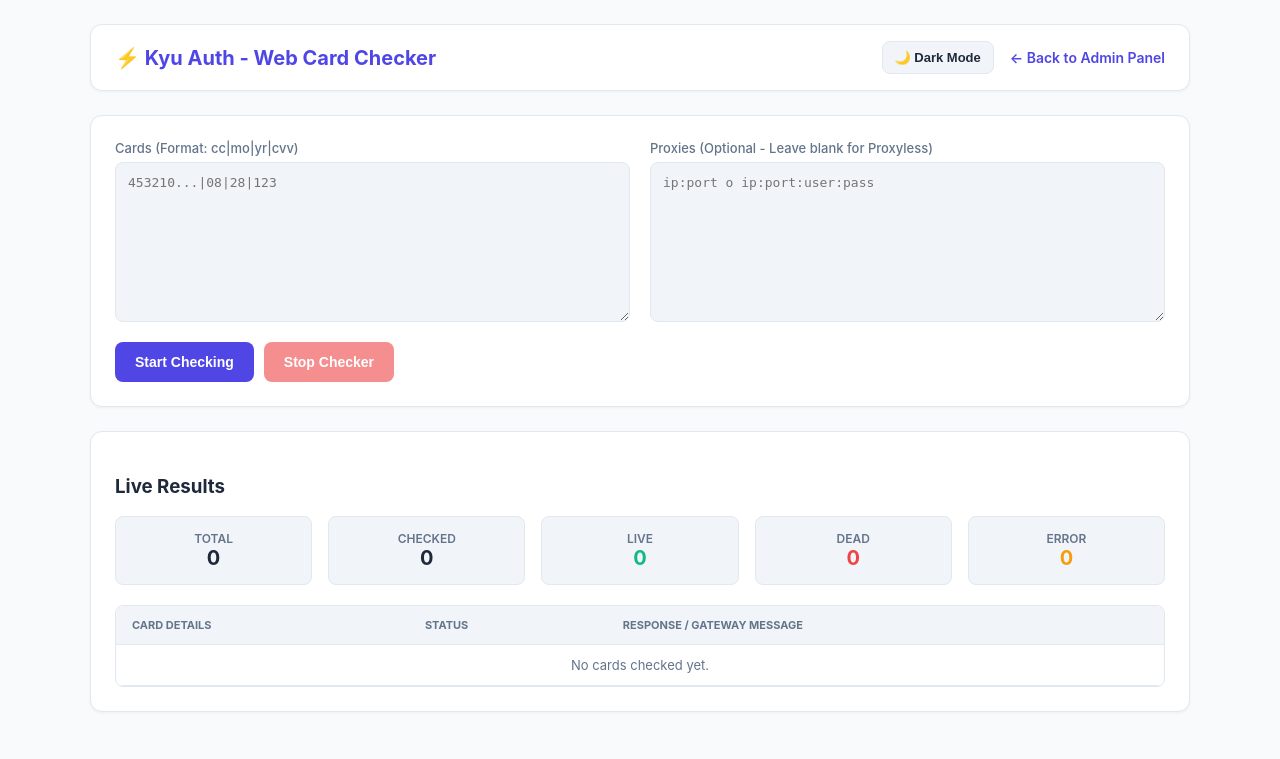
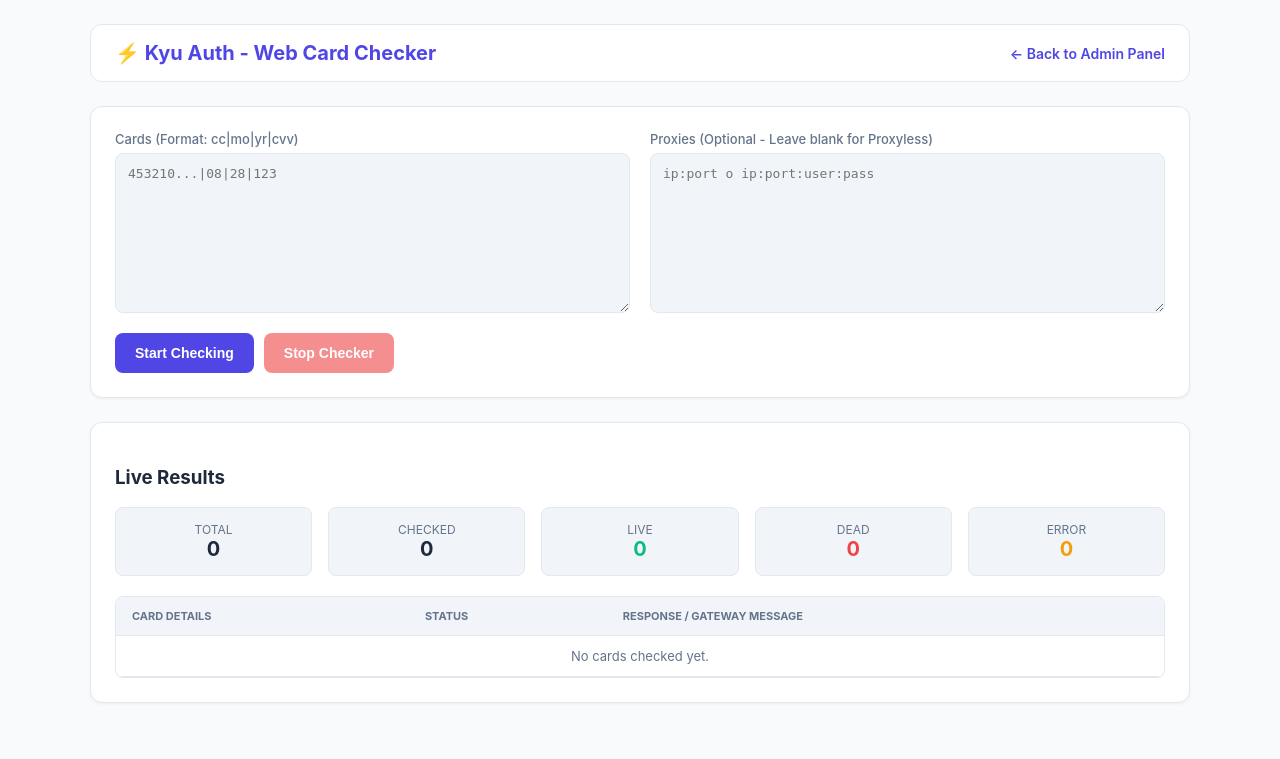
Before and after one commit to piemai/kyu-auth-api, a Flask app: page /checker in a window 1280 px wide. Shown: the top 759 px of the page. Run offline with Flask 3, Linux system fonts and the light colour scheme.

Commit message:
Update checker.html

```diff
--- a/templates/checker.html
+++ b/templates/checker.html
@@ -1,5 +1,5 @@
 <!DOCTYPE html>
-<html lang="en" data-theme="light">
+<html lang="en">
 <head>
     <meta charset="UTF-8">
     <meta name="viewport" content="width=device-width, initial-scale=1.0">
@@ -18,7 +18,6 @@
             --border-color: #e2e8f0;
             --table-header: #f1f5f9;
             --code-bg: #f1f5f9;
-            --shadow: 0 1px 3px rgba(0,0,0,0.05);
         }
 
         [data-theme="dark"] {
@@ -34,18 +33,16 @@
             --border-color: #334155;
             --table-header: #334155;
             --code-bg: #334155;
-            --shadow: 0 4px 6px -1px rgba(0, 0, 0, 0.2);
         }
 
         body {
-            font-family: 'Inter', system-ui, -apple-system, sans-serif;
+            font-family: 'Inter', sans-serif;
             background-color: var(--bg-color);
             color: var(--text-color);
             margin: 0;
             padding: 24px;
             display: flex;
             justify-content: center;
-            transition: background-color 0.3s ease, color 0.3s ease;
         }
 
         .container {
@@ -62,7 +59,6 @@
             padding: 16px 24px;
             border-radius: 12px;
             border: 1px solid var(--border-color);
-            box-shadow: var(--shadow);
         }
 
         header h1 {
@@ -71,39 +67,13 @@
             color: var(--primary-color);
         }
 
-        .header-actions {
-            display: flex;
-            align-items: center;
-            gap: 16px;
-        }
-
-        .theme-toggle {
-            background: var(--code-bg);
-            border: 1px solid var(--border-color);
-            color: var(--text-color);
-            padding: 8px 12px;
-            border-radius: 8px;
-            cursor: pointer;
-            font-size: 13px;
-            font-weight: 600;
-            display: flex;
-            align-items: center;
-            gap: 6px;
-            transition: background 0.2s;
-        }
-
-        .theme-toggle:hover {
-            background: var(--border-color);
-        }
-
         .card {
             background-color: var(--card-bg);
             border-radius: 12px;
             padding: 24px;
             margin-bottom: 24px;
             border: 1px solid var(--border-color);
-            box-shadow: var(--shadow);
-            transition: background-color 0.3s ease, border-color 0.3s ease;
+            box-shadow: 0 1px 3px rgba(0,0,0,0.05);
         }
 
         .grid-2 {
@@ -136,7 +106,6 @@
             font-size: 13px;
             box-sizing: border-box;
             resize: vertical;
-            transition: border-color 0.2s, background-color 0.2s;
         }
 
         textarea:focus { outline: none; border-color: var(--primary-color); }
@@ -163,7 +132,6 @@
             font-size: 12px;
             color: var(--text-muted);
             text-transform: uppercase;
-            font-weight: 600;
         }
 
         .stat-box strong {
@@ -175,12 +143,6 @@
         .stat-dead { color: var(--danger-color); }
         .stat-error { color: var(--warning-color); }
 
-        .btn-group {
-            margin-top: 16px;
-            display: flex;
-            gap: 10px;
-        }
-
         button {
             background-color: var(--primary-color);
             color: white;
@@ -190,14 +152,13 @@
             cursor: pointer;
             font-weight: 600;
             font-size: 14px;
-            transition: background 0.2s, opacity 0.2s;
+            transition: background 0.2s;
         }
 
         button:hover { background-color: var(--primary-hover); }
         button:disabled { opacity: 0.6; cursor: not-allowed; }
 
         .btn-danger { background-color: var(--danger-color); }
-        .btn-danger:hover { background-color: #dc2626; }
 
         .table-responsive {
             overflow-x: auto;
@@ -225,7 +186,6 @@
             font-size: 11px;
             position: sticky;
             top: 0;
-            z-index: 10;
         }
 
         .badge-live { color: var(--success-color); font-weight: bold; }
@@ -233,14 +193,11 @@
         .badge-error { color: var(--warning-color); font-weight: bold; }
     </style>
 </head>
-<body>
+<body data-theme="light">
     <div class="container">
         <header>
             <h1>⚡ Kyu Auth - Web Card Checker</h1>
-            <div class="header-actions">
-                <button class="theme-toggle" id="themeToggleBtn" onclick="toggleTheme()">🌙 Dark Mode</button>
-                <a href="/" style="color: var(--primary-color); text-decoration: none; font-weight: 600; font-size: 14px;">← Back to Admin Panel</a>
-            </div>
+            <a href="/" style="color: var(--primary-color); text-decoration: none; font-weight: 600; font-size: 14px;">← Back to Admin Panel</a>
         </header>
 
         <div class="card">
@@ -255,7 +212,7 @@
                 </div>
             </div>
 
-            <div class="btn-group">
+            <div style="margin-top: 16px; display: flex; gap: 10px;">
                 <button id="startBtn" onclick="startChecking()">Start Checking</button>
                 <button id="stopBtn" class="btn-danger" onclick="stopChecking()" disabled>Stop Checker</button>
             </div>
@@ -291,25 +248,6 @@
     <script>
         let eventSource = null;
 
-        // Theme management
-        function toggleTheme() {
-            const body = document.body;
-            const currentTheme = body.getAttribute('data-theme');
-            const newTheme = currentTheme === 'dark' ? 'light' : 'dark';
-            body.setAttribute('data-theme', newTheme);
-            localStorage.setItem('kyu_theme', newTheme);
-
-            const btn = document.getElementById('themeToggleBtn');
-            btn.innerHTML = newTheme === 'dark' ? '☀️ Light Mode' : '🌙 Dark Mode';
-        }
-
-        // Initialize saved theme
-        (function() {
-            const savedTheme = localStorage.getItem('kyu_theme') || 'light';
-            document.body.setAttribute('data-theme', savedTheme);
-            document.getElementById('themeToggleBtn').innerHTML = savedTheme === 'dark' ? '☀️ Light Mode' : '🌙 Dark Mode';
-        })();
-
         function startChecking() {
             const cards = document.getElementById('cardsInput').value.trim();
             const proxies = document.getElementById('proxiesInput').value.trim();
@@ -330,6 +268,7 @@
             document.getElementById('startBtn').disabled = true;
             document.getElementById('stopBtn').disabled = false;
 
+            // I-send sa Flask backend gamit ang POST tapos makikinig sa SSE
             fetch('/api/checker/start', {
                 method: 'POST',
                 headers: { 'Content-Type': 'application/json' },
@@ -349,9 +288,6 @@
                     alert('Error starting checker.');
                     stopChecking();
                 }
-            }).catch(err => {
-                console.error(err);
-                stopChecking();
             });
         }
 
@@ -360,7 +296,7 @@
                 eventSource.close();
                 eventSource = null;
             }
-            fetch('/api/checker/stop', { method: 'POST' }).catch(() => {});
+            fetch('/api/checker/stop', { method: 'POST' });
             document.getElementById('startBtn').disabled = false;
             document.getElementById('stopBtn').disabled = true;
         }
@@ -373,30 +309,22 @@
 
             let badgeClass = 'badge-error';
             if (data.code === 0) badgeClass = 'badge-live';
-            else if (data.code === 1) badgeClass, badgeClass = 'badge-dead';
+            else if (data.code === 1) badgeClass = 'badge-dead';
 
             const row = document.createElement('tr');
             row.innerHTML = `
-                <td><code>${escapeHtml(data.card)}</code></td>
-                <td><span class="${badgeClass}">${escapeHtml(data.status)}</span></td>
-                <td>${escapeHtml(data.detail)}</td>
+                <td><code>${data.card}</code></td>
+                <td><span class="${badgeClass}">${data.status}</span></td>
+                <td>${data.detail}</td>
             `;
             tbody.prepend(row);
 
+            // Update stats
             document.getElementById('statChecked').innerText = data.checked;
             document.getElementById('statLive').innerText = data.live;
             document.getElementById('statDead').innerText = data.dead;
             document.getElementById('statError').innerText = data.error;
         }
-
-        function escapeHtml(str) {
-            return String(str)
-                .replace(/&/g, '&amp;')
-                .replace(/</g, '&lt;')
-                .replace(>g, '&gt;')
-                .replace(/"/g, '&quot;')
-                .replace(/'/g, '&#039;');
-        }
     </script>
 </body>
 </html>
```
